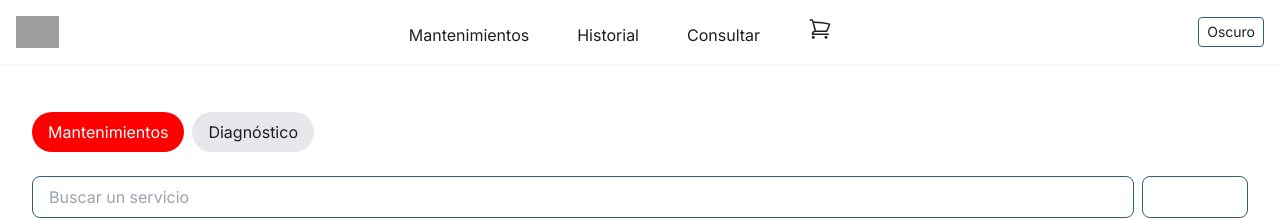
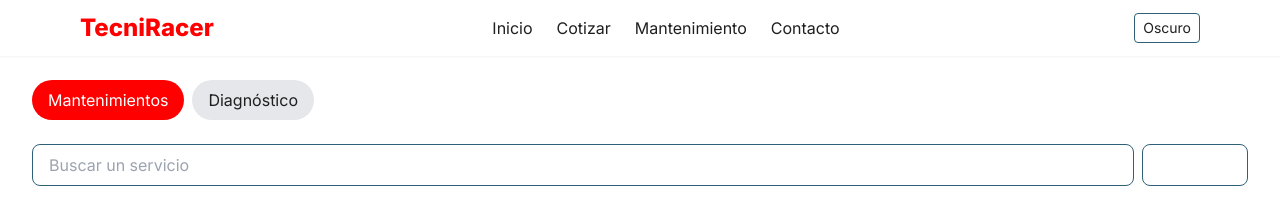
Before and after one commit to PimPamPum2211/TecniRacer-Cotizador, a Next.js app: page / in a window 1280 px wide. Shown: the top 220 px of the page. Built offline with nearby package versions, Linux system fonts and the light colour scheme; grey boxes are pictures that could not be loaded.

Commit message:
Add fixed Navbar and gradient background

```diff
--- a/components/Layout.tsx
+++ b/components/Layout.tsx
@@ -1,50 +1,10 @@
-import Link from 'next/link';
-import React, { useEffect, useState } from 'react';
-import { useRouter } from 'next/router';
-import { useCart } from '../lib/CartContext';
+import React from 'react';
+import Navbar from './Navbar';
 
-export const Layout: React.FC<{ children: React.ReactNode }> = ({ children }) => {
-  const router = useRouter();
-  const { items } = useCart();
-  const [dark, setDark] = useState(false);
-
-  useEffect(() => {
-    document.documentElement.classList.toggle('dark', dark);
-  }, [dark]);
-  const linkClass = (path: string) =>
-    `px-3 py-2 font-medium hover:text-brand border-b-2 border-transparent ${router.pathname === path ? 'border-brand' : ''}`;
-
-  return (
-    <div className="min-h-screen flex flex-col bg-white dark:bg-brand-neutral text-brand-neutral dark:text-gray-100 font-sans">
-      <header className="sticky top-0 bg-white dark:bg-brand-neutral shadow-sm z-50">
-        <div className="container mx-auto px-4 py-4 flex items-center justify-between">
-          <Link href="/">
-            <img src="/logo.svg" alt="TecniRacer" className="h-8" />
-          </Link>
-          <nav className="space-x-6 text-brand-neutral font-medium">
-            <Link href="/maintenance" className={linkClass('/maintenance')}>Mantenimientos</Link>
-            <Link href="/history" className={linkClass('/history')}>Historial</Link>
-            <Link href="/lookup" className={linkClass('/lookup')}>Consultar</Link>
-            <Link href="/cart" className={linkClass('/cart')}>
-              <div className="relative inline-block">
-                <svg className="w-6 h-6" xmlns="http://www.w3.org/2000/svg" fill="none" viewBox="0 0 24 24" stroke="currentColor">
-                  <path strokeLinecap="round" strokeLinejoin="round" strokeWidth={1.5} d="M2.25 3h1.386c.51 0 .955.343 1.087.835l.383 1.437M7.5 14.25a3 3 0 0 0-3 3h15.75m-12.75-3h11.218c1.121-2.3 2.1-4.684 2.924-7.138a60.114 60.114 0 0 0-16.536-1.84M7.5 14.25 5.106 5.272M6 20.25a.75.75 0 1 1-1.5 0 .75.75 0 0 1 1.5 0Zm12.75 0a.75.75 0 1 1-1.5 0 .75.75 0 0 1 1.5 0Z" />
-                </svg>
-                {items.length > 0 && (
-                  <span className="absolute -top-1 -right-1 bg-brand text-white text-xs w-5 h-5 flex items-center justify-center rounded-full">
-                    {items.length}
-                  </span>
-                )}
-              </div>
-            </Link>
-          </nav>
-          <button onClick={() => setDark(!dark)} className="ml-4 text-sm text-brand-neutral border border-brand-slate px-2 py-1 rounded">
-            {dark ? 'Claro' : 'Oscuro'}
-          </button>
-        </div>
-      </header>
-      <main className="flex-1 container mx-auto px-4 py-8">{children}</main>
-      <footer className="bg-gray-100 text-center p-4 text-sm">TecniRacer 2024</footer>
-    </div>
-  );
-};
+export const Layout: React.FC<{ children: React.ReactNode }> = ({ children }) => (
+  <div className="min-h-screen flex flex-col bg-white dark:bg-brand-neutral text-brand-neutral dark:text-gray-100 font-sans">
+    <Navbar />
+    <main className="flex-1 pt-16 container mx-auto px-4 py-8">{children}</main>
+    <footer className="bg-gray-100 text-center p-4 text-sm">TecniRacer 2024</footer>
+  </div>
+);
--- /dev/null
+++ b/components/Navbar.tsx
@@ -0,0 +1,38 @@
+import Link from 'next/link';
+import { useEffect, useState } from 'react';
+
+export default function Navbar() {
+  const [dark, setDark] = useState(false);
+
+  useEffect(() => {
+    document.documentElement.classList.toggle('dark', dark);
+  }, [dark]);
+
+  return (
+    <header className="fixed top-0 left-0 right-0 bg-white/90 backdrop-blur-md shadow-sm z-50">
+      <nav className="max-w-6xl mx-auto px-4 py-3 flex items-center justify-between">
+        {/* Logo */}
+        <Link href="/">
+          <a className="text-2xl font-bold text-brand">TecniRacer</a>
+        </Link>
+
+        {/* Enlaces */}
+        <ul className="hidden md:flex space-x-6">
+          <li><Link href="/"><a className="hover:text-brand">Inicio</a></Link></li>
+          <li><Link href="/cotizar"><a className="hover:text-brand">Cotizar</a></Link></li>
+          <li><Link href="/mantenimiento"><a className="hover:text-brand">Mantenimiento</a></Link></li>
+          <li><Link href="/contacto"><a className="hover:text-brand">Contacto</a></Link></li>
+        </ul>
+
+        {/* Botón móvil */}
+        <button className="md:hidden p-2">
+          <svg className="w-6 h-6" fill="none" stroke="currentColor"><path strokeLinecap="round" strokeLinejoin="round" strokeWidth="2" d="M4 8h16M4 16h16"/></svg>
+        </button>
+
+        <button onClick={() => setDark(!dark)} className="ml-4 text-sm border border-brand-slate px-2 py-1 rounded">
+          {dark ? 'Claro' : 'Oscuro'}
+        </button>
+      </nav>
+    </header>
+  );
+}
--- a/pages/_app.tsx
+++ b/pages/_app.tsx
@@ -8,9 +8,11 @@ function MyApp({ Component, pageProps }: AppProps) {
   return (
     <CartProvider>
       <QuotesProvider>
-        <Layout>
-          <Component {...pageProps} />
-        </Layout>
+        <div className="min-h-screen bg-gradient-radial from-white to-gray-100">
+          <Layout>
+            <Component {...pageProps} />
+          </Layout>
+        </div>
       </QuotesProvider>
     </CartProvider>
   );
--- a/pages/index.tsx
+++ b/pages/index.tsx
@@ -46,7 +46,7 @@ export default function Home() {
           Limpiar
         </Button>
       </div>
-      <div className="grid grid-cols-1 sm:grid-cols-2 lg:grid-cols-3 gap-8">
+      <div className="max-w-6xl mx-auto px-4 py-8 grid gap-6 sm:grid-cols-2 lg:grid-cols-3">
         {loading
           ? Array.from({ length: 3 }).map((_, i) => (
               <div key={i} className="animate-pulse bg-gray-200 h-40 rounded-2xl" />
--- a/tailwind.config.js
+++ b/tailwind.config.js
@@ -23,6 +23,9 @@ module.exports = {
       },
       screens: {
         xs: '480px'
+      },
+      backgroundImage: {
+        'gradient-radial': 'radial-gradient(var(--tw-gradient-stops))'
       }
     },
   },
```
